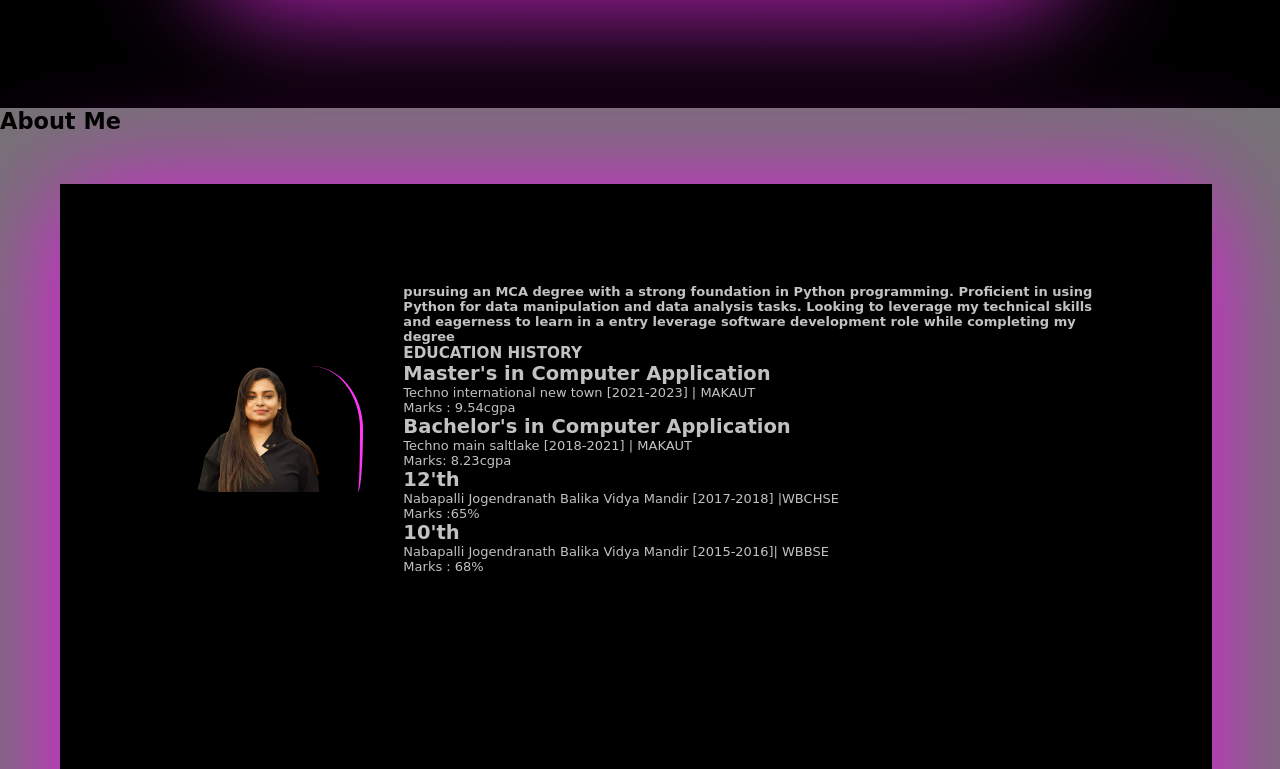
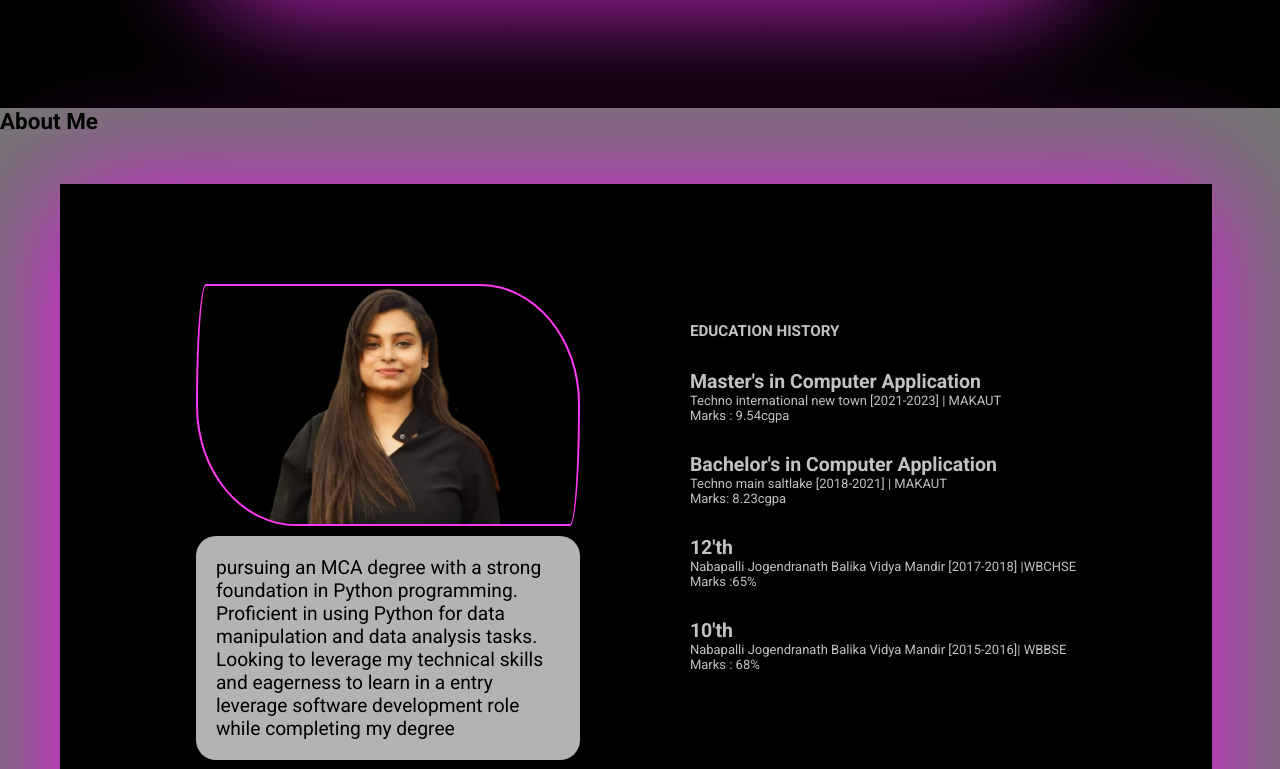
Before and after one commit to AmritaChakraborty09/my-portfolio, a plain HTML site: page index.html in a window 1280 px wide. Shown: the part 731-1500 px from the top of the page. Drawn offline with Linux system fonts and the light colour scheme.

Commit message:
2nd commit

```diff
--- a/index.html
+++ b/index.html
@@ -26,7 +26,7 @@
     </div>
 
     <div class="detel">
-        <div class="detel_container" >
+        <div class="detel_container">
             <h1>I'm Amrita<span> Chakraborty </span> </h1>
             <p> This is my official portfolio website to showes all Details
             </p>
@@ -40,36 +40,26 @@
 
     <div id="about_me" style="font-size:larger;">
         <h3> About Me </h3>
-        <div style="width:100%;
-            background-color:rgb(0, 0, 0);
-            margin-left:60px;
-            height: 100vh;
-    margin-top:50px;
-    margin-right:50px;
-    margin-bottom:50px;
-    width:calc(110% - 20%);
-            height:calc(180vh -100vh);
-            -webkit-box-shadow: -1px 10px 111px 0px rgb(197, 141, 253);
-        -moz-box-shadow: -1px 10px 111px 0px rgb(246, 180, 246);
-        box-shadow: -1px 10px 111px 0px rgb(240, 10, 240);">
+        <div class="aboutme-container" style="">
             <div style="padding:100px;
              height:calc(100% -100px);">
 
                 <div class="parentclass">
 
                     <div class="image">
-                        <img src="self.png" align="left" class="image11" alt="" />
+                        <img src="self.png" class="image11" alt="" />
+                        <div>pursuing an MCA degree with a strong foundation
+                            in Python programming. Proficient in using Python for
+                            data manipulation and data analysis tasks. Looking to leverage my technical skills and
+                            eagerness to learn in a entry leverage software development
+                            role while completing my degree </div>
                     </div>
 
 
 
                     <div class="sec1">
-                        <p><strong> pursuing an MCA degree with a strong foundation
-                                in Python programming. Proficient in using Python for
-                                data manipulation and data analysis tasks. Looking to leverage my technical skills and
-                                eagerness to learn in a entry leverage software development
-                                role while completing my degree </strong> </p>
-                        <div>
+
+                        <div style="gap:30px; display:flex; flex-direction:column">
 
                             <h3><strong> EDUCATION HISTORY </strong></h3>
                             <div id="MastersDegree">
--- a/style.css
+++ b/style.css
@@ -1,7 +1,7 @@
 * {
     margin: 0;
     padding: 0;
-    font-family: cursive;
+    font-family: 'Roboto', sans-serif;
 }
 
 .hero {
@@ -138,8 +138,9 @@ span {
 
     /* sets the width of the image to 70% of the card */
 }
-.card-description{
-    height:15vh;
+
+.card-description {
+    height: 15vh;
     color: rgba(0, 0, 0, 0.6);
     padding: 10px;
 }
@@ -150,36 +151,77 @@ span {
     font-size: small;
     justify-content: right;
     padding-left: 110px;
+    display: flex;
+    flex-direction: column;
+    gap: 50px;
 
 }
-.image11{
-    width:150%;
-    border-radius: 10px 100px / 120px ;
+.image{
+    display: flex;
+    width: 30vw;
+    flex-direction: column;
+    /* border: 2px solid red; */
+
+}
+.image div{
+    /* border: 2px solid red; */
+    margin-top: 10px;
+    background-color: white;
+    color: black;
+    padding: 20px;
+    border-radius: 20px;
+    opacity: 0.7;
+}
+
+.image11 {
+    border: 2px solid red;
+    border-radius: 10px 100px / 120px;
     border-right-style: solid;
     border-color: rgb(255, 57, 242);
-    display:flex;
-    justify-content:first baseline;
-    top:20px;
+    display: flex;
 }
-.parentclass{
-    display:flex;
-            justify-content:center;
-            flex-direction:row;
-            align-items: center;
+
+.parentclass {
+    display: flex;
+    justify-content: center;
+    flex-direction: row;
+    align-items: center;
 }
-.project_heading{
+
+.project_heading {
     font-family: 'Roboto', sans-serif;
     font-size: 60px;
 
 }
-.detel_container{
-    height:60vh;
-    width:60vw;
-    align-self:center;
-    border-radius:70px;
-    padding:50px;
-    -webkit-box-shadow: -1px 10px 111px 0px rgba(194,39,194,1);
-    -moz-box-shadow: -1px 10px 111px 0px rgba(194,39,194,1);
-    box-shadow: -1px 10px 111px 0px rgba(194,39,194,1);
+
+.detel_container {
+    height: 60vh;
+    width: 60vw;
+    align-self: center;
+    display: flex;
+    justify-content: center;
+    align-items: center;
+    flex-direction: column;
+    gap: 20px;
+    border-radius: 70px;
+    padding: 50px;
+    -webkit-box-shadow: -1px 10px 111px 0px rgba(194, 39, 194, 1);
+    -moz-box-shadow: -1px 10px 111px 0px rgba(194, 39, 194, 1);
+    box-shadow: -1px 10px 111px 0px rgba(194, 39, 194, 1);
 
 }
+
+.aboutme-container {
+    width: 100%;
+    background-color: rgb(0, 0, 0);
+    margin-left: 60px;
+    height: 100vh;
+    margin-top: 50px;
+    margin-right: 50px;
+    margin-bottom: 50px;
+    width: calc(110% - 20%);
+    height: calc(180vh -100vh);
+    -webkit-box-shadow: -1px 10px 111px 0px rgb(197, 141, 253);
+    -moz-box-shadow: -1px 10px 111px 0px rgb(246, 180, 246);
+    box-shadow: -1px 10px 111px 0px rgb(240, 10, 240);
+}
```
